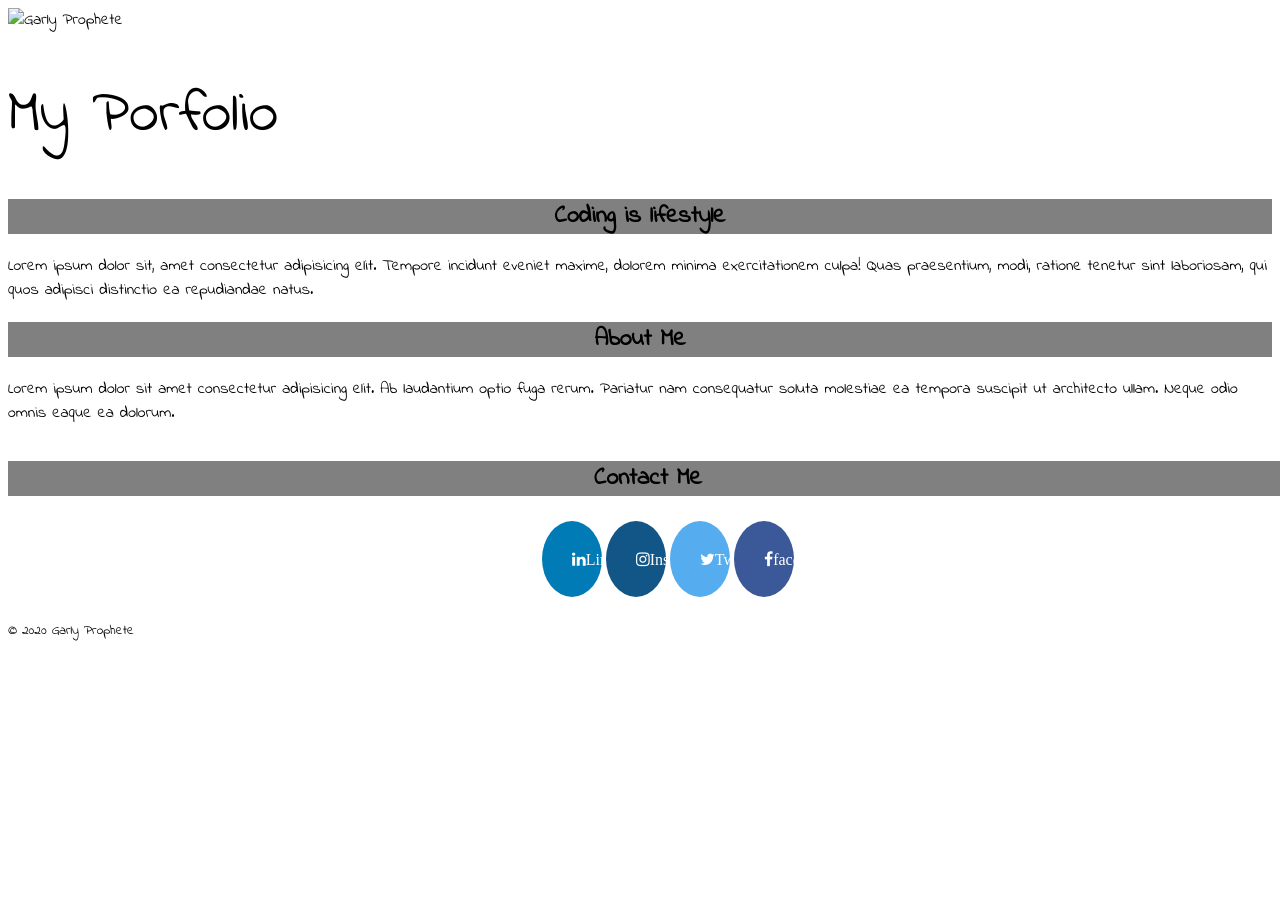
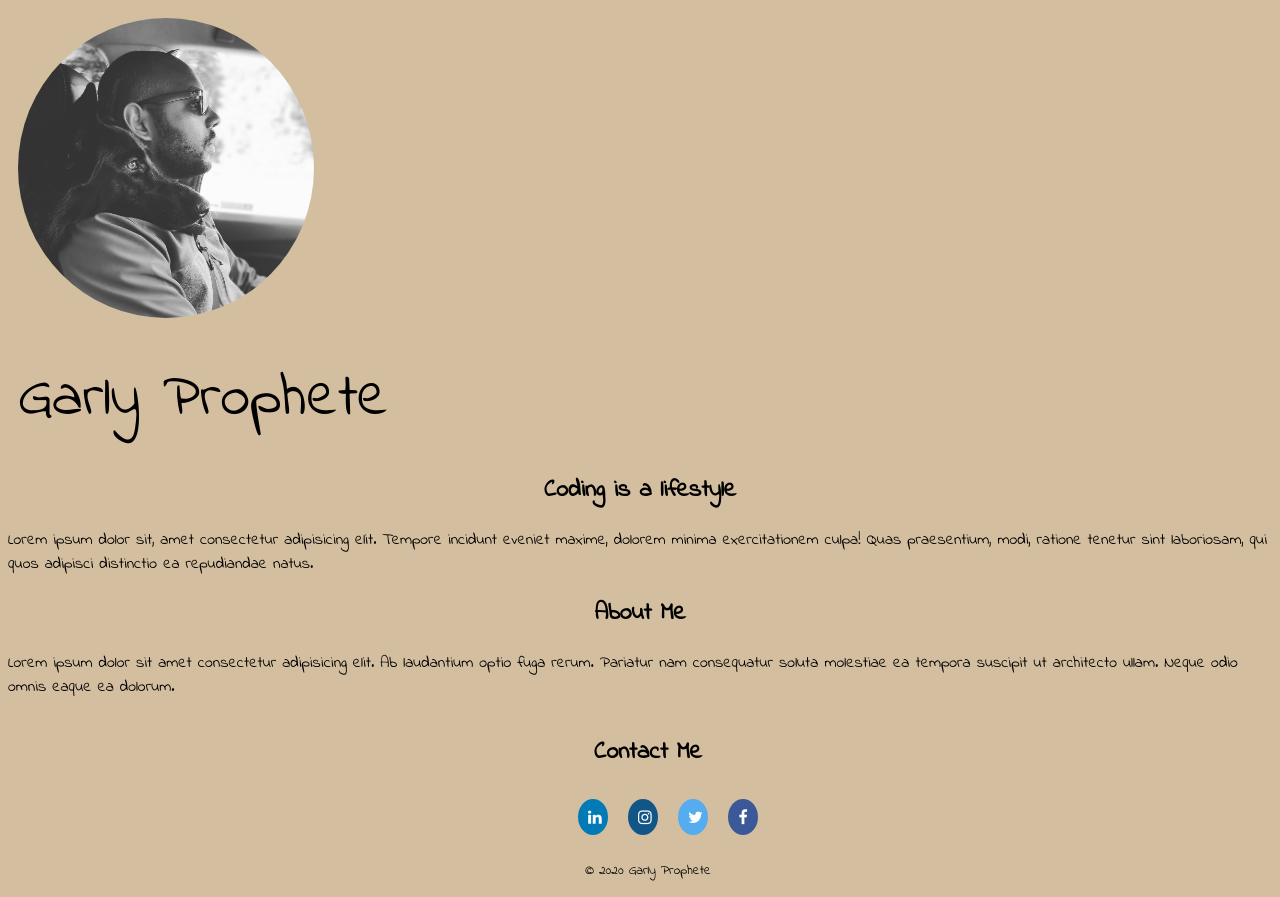
Before and after one commit to gprophete/gprophete.github.io, a plain HTML site: page index.html in a window 1280 px wide. Before the commit the page ends 800 px from the top, so only its background shows below. Drawn offline with Linux system fonts and the light colour scheme.

Commit message:
Picture added, background color changed, social media icon modified

```diff
--- a/index.html
+++ b/index.html
@@ -10,11 +10,11 @@
 </head>
 <body>
     <header>
-        <img src ="/Users/garlyprophete/ga-sei/homework/ga-project/gprophete.github.io/a_man_his_dog.jpg" alt="Garly Prophete">
+        <img src= "a_ma_his_dog.jpg" widht= "400" height= "300">
         <h1>
-            My Porfolio
+            Garly Prophete
         </h1>
-        <h2>Coding is lifestyle
+        <h2>Coding is a lifestyle
 
         </h2>
     </header>
@@ -40,13 +40,13 @@
         <div class="page-container content-wrap">
 
         <ul class="page-link">
-            <li><a href="https://www.linkedin.com/in/garly-prophete/" target= "_blank" class="fa fa-linkedin page-link">LinkedIn</a></li>
-            <li><a href="https://www.instagram.com/sirgarly/" target= "_blank" class="fa fa-instagram page-link">Instagram</a></li>
-            <li><a href="https://twitter.com/Gproph1286" target= "_blank" class="fa fa-twitter page-link">Twitter</a></li>
-            <li><a href="https://www.facebook.com/garly.prophete" target= "_blank" class="fa fa-facebook page-link">facebook</a></li>
+            <li><a href="https://www.linkedin.com/in/garly-prophete/" target= "_blank" class="fa fa-linkedin page-link"></a></li>
+            <li><a href="https://www.instagram.com/sirgarly/" target= "_blank" class="fa fa-instagram page-link"></a></li>
+            <li><a href="https://twitter.com/Gproph1286" target= "_blank" class="fa fa-twitter page-link"></a></li>
+            <li><a href="https://www.facebook.com/garly.prophete" target= "_blank" class="fa fa-facebook page-link"></a></li>
         </ul>
          </div>
-        <p>
+            <p>
             <small>&copy; 2020 Garly Prophete</small>
           </p>
     </footer>
--- a/style.css
+++ b/style.css
@@ -1,5 +1,5 @@
 body {
-    background-color: white;
+    background-color: #d3be9f;
     font-family: 'Indie Flower', cursive ;
 
 }
@@ -7,6 +7,8 @@ h1 {
     font-family: 'Indie Flower', cursive;
     font-size: 60px;
     font-weight: 500;
+    padding: 10px;
+    margin: 10px 0 10px 0;
 }
 .page-link {
     text-decoration: none;
@@ -16,8 +18,12 @@ h1 {
 
 
 }
+
+img {
+    border-radius: 100%;
+    padding: 10px;
+}
 h2 {
-    background-color: gray;
     text-align: center;
 }
 
@@ -45,12 +51,12 @@ footer {
 
 
 .fa {
-    padding: 30px;
-    font-size: 30px;
-    width: 0px;
-    text-align: left;
+    padding: 10px;
+    font-size: 10px;
+    width: 10px;
+    text-align: center;
     text-decoration: none;
-    margin: 5px 2px;
+    margin: 10px 10px;
     border-radius: 100%;
 
 }
@@ -75,3 +81,8 @@ footer {
     background: #007bb5;
     color: white;
 }
+small {
+    display: flex;
+    justify-content: center;
+    align-content: center;
+}
```
